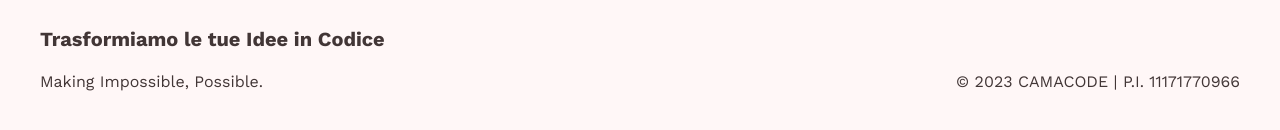
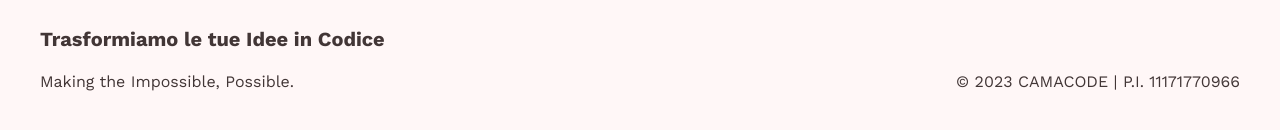
Before and after one commit to Nicolo-Merlini/camacode, a Next.js app: page / in a window 1280 px wide. Shown: the part 9808-9938 px from the top of the page. Built offline with nearby package versions, Linux system fonts and the light colour scheme.

Commit message:
Update Footer.tsx

```diff
--- a/src/components/organisms/Footer.tsx
+++ b/src/components/organisms/Footer.tsx
@@ -77,7 +77,7 @@ const Footer = () => {
                         mt={4}
                         fontWeight={'thin'}
                     >
-                        Making Impossible, Possible.
+                        Making the Impossible, Possible.
                     </Text>
                 </Box>
 
```
